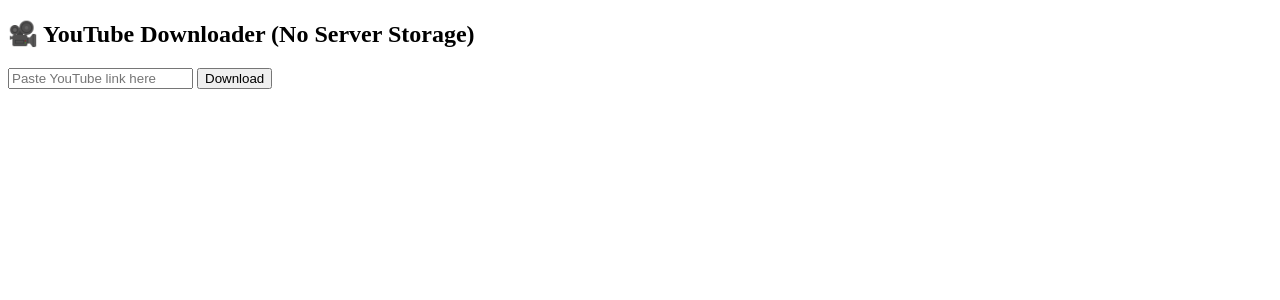
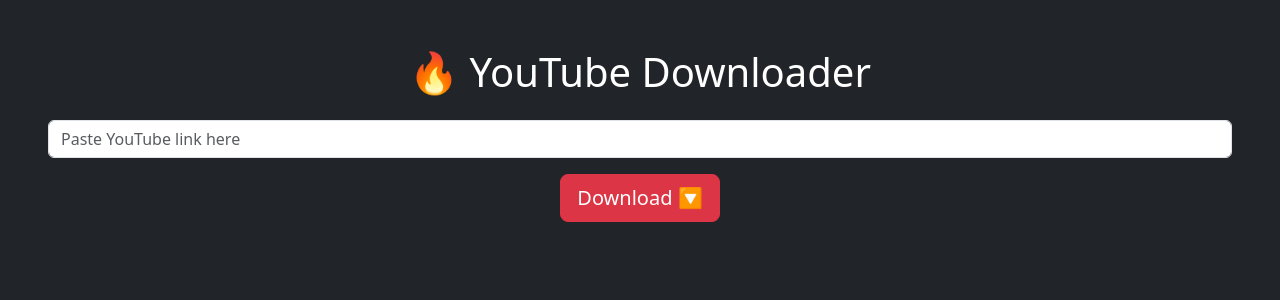
Before and after one commit to jose2e1/ytdl, a Flask app: page / in a window 1280 px wide. Shown: the top 300 px of the page. Run offline with Flask 3, Linux system fonts and the light colour scheme.

Commit message:
Update index.html

```diff
--- a/templates/index.html
+++ b/templates/index.html
@@ -1,18 +1,15 @@
 <!DOCTYPE html>
-<html>
+<html lang="en">
 <head>
-    <title>YouTube Downloader</title>
+  <meta charset="UTF-8">
+  <title>YouTube Downloader</title>
+  <link href="https://cdn.jsdelivr.net/npm/bootstrap@5.3.2/dist/css/bootstrap.min.css" rel="stylesheet">
 </head>
-<body>
-    <h2>🎥 YouTube Downloader (No Server Storage)</h2>
-
-    <form method="POST">
-        <input type="text" name="url" placeholder="Paste YouTube link here" required>
-        <button type="submit">Download</button>
-    </form>
-
-    {% if error %}
-        <p style="color:red;">❌ {{ error }}</p>
-    {% endif %}
+<body class="bg-dark text-white text-center p-5">
+  <h1 class="mb-4">🔥 YouTube Downloader</h1>
+  <form method="POST" action="/download">
+    <input type="text" name="url" class="form-control mb-3" placeholder="Paste YouTube link here" required>
+    <button type="submit" class="btn btn-danger btn-lg">Download 🔽</button>
+  </form>
 </body>
 </html>
```
